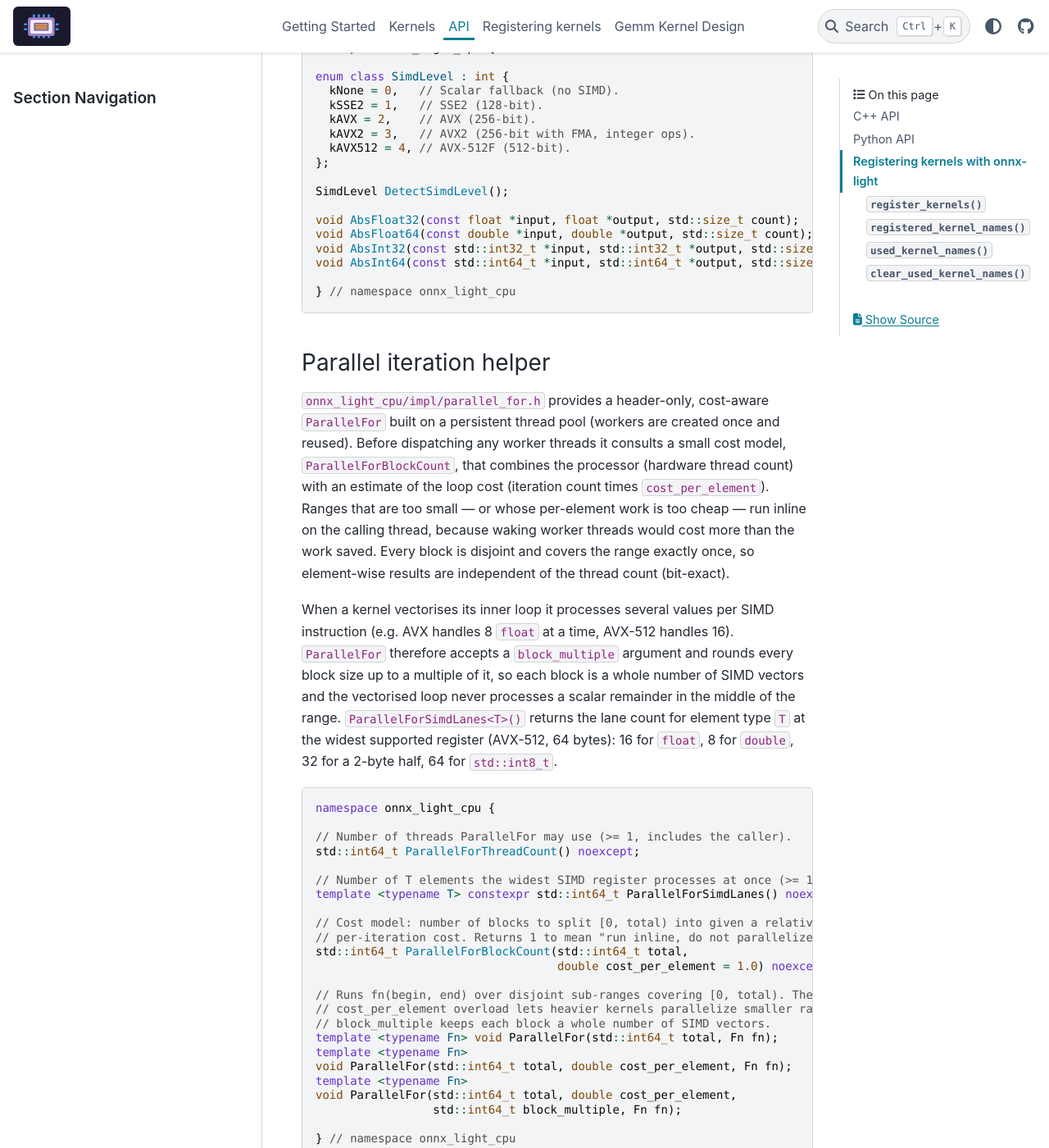
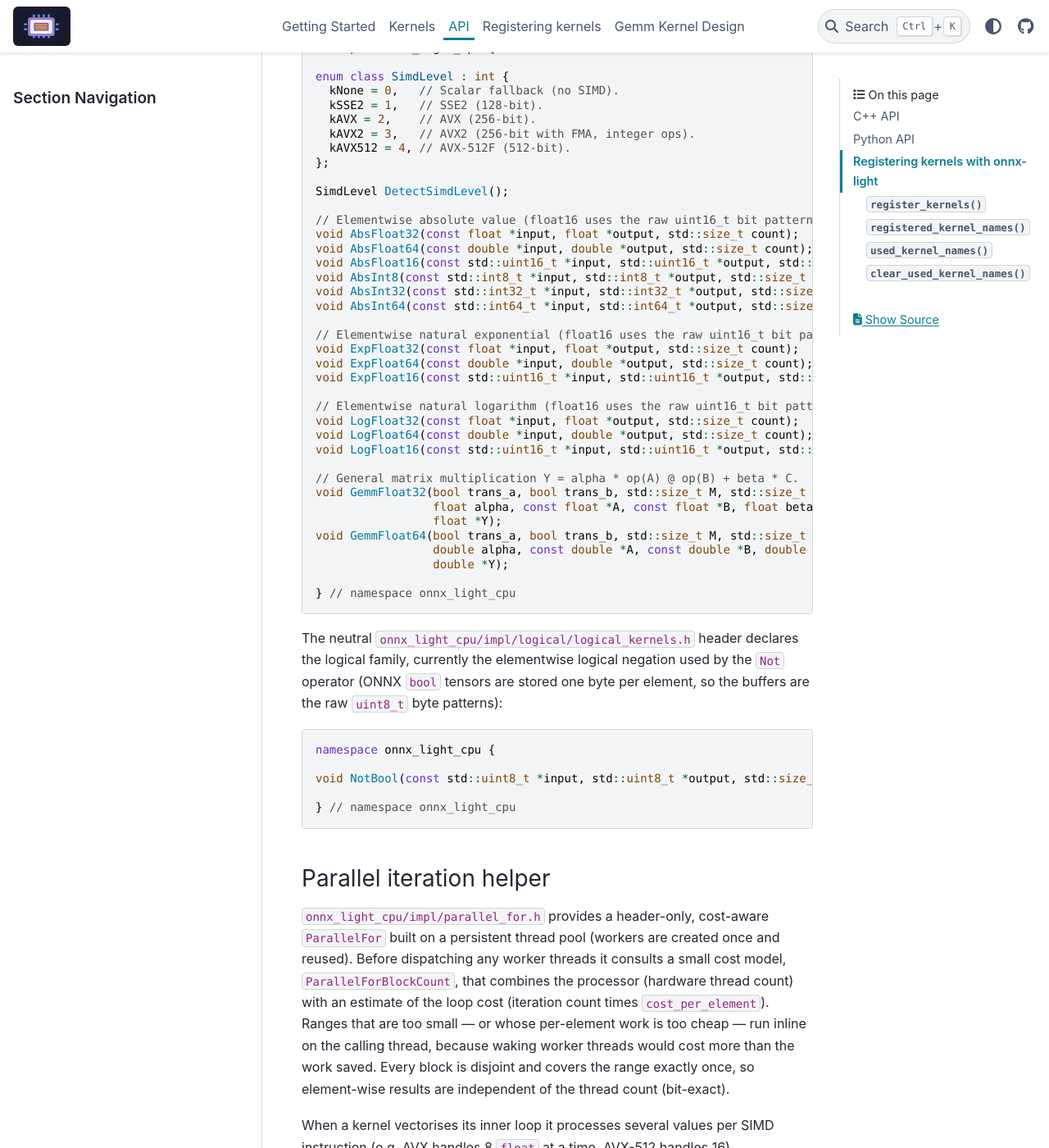
Before and after one commit to xadupre/onnx-light-cpu, a Sphinx documentation site: the page built from docs/api.rst, in a window 1280 px wide and 1400 px high, scrolled down 408 px. Shown: the whole window at 82% size. Built offline with Sphinx 7.4.7 and the PyData theme 0.15.4, drawn with Linux system fonts in a browser that asks for light colours; pages that are not in the unit, such as notebooks, are missing from menus.

Commit message:
Sync C++ API docs with current kernel headers
Co-authored-by: xadupre <22452781+xadupre@users.noreply.github.com>

```diff
--- a/docs/api.rst
+++ b/docs/api.rst
@@ -24,10 +24,44 @@ include. Every kernel dispatches at runtime to the best available SIMD path.
 
    SimdLevel DetectSimdLevel();
 
+   // Elementwise absolute value (float16 uses the raw uint16_t bit pattern).
    void AbsFloat32(const float *input, float *output, std::size_t count);
    void AbsFloat64(const double *input, double *output, std::size_t count);
+   void AbsFloat16(const std::uint16_t *input, std::uint16_t *output, std::size_t count);
+   void AbsInt8(const std::int8_t *input, std::int8_t *output, std::size_t count);
    void AbsInt32(const std::int32_t *input, std::int32_t *output, std::size_t count);
    void AbsInt64(const std::int64_t *input, std::int64_t *output, std::size_t count);
+
+   // Elementwise natural exponential (float16 uses the raw uint16_t bit pattern).
+   void ExpFloat32(const float *input, float *output, std::size_t count);
+   void ExpFloat64(const double *input, double *output, std::size_t count);
+   void ExpFloat16(const std::uint16_t *input, std::uint16_t *output, std::size_t count);
+
+   // Elementwise natural logarithm (float16 uses the raw uint16_t bit pattern).
+   void LogFloat32(const float *input, float *output, std::size_t count);
+   void LogFloat64(const double *input, double *output, std::size_t count);
+   void LogFloat16(const std::uint16_t *input, std::uint16_t *output, std::size_t count);
+
+   // General matrix multiplication Y = alpha * op(A) @ op(B) + beta * C.
+   void GemmFloat32(bool trans_a, bool trans_b, std::size_t M, std::size_t N, std::size_t K,
+                    float alpha, const float *A, const float *B, float beta, const float *C,
+                    float *Y);
+   void GemmFloat64(bool trans_a, bool trans_b, std::size_t M, std::size_t N, std::size_t K,
+                    double alpha, const double *A, const double *B, double beta, const double *C,
+                    double *Y);
+
+   } // namespace onnx_light_cpu
+
+The neutral ``onnx_light_cpu/impl/logical/logical_kernels.h`` header declares the
+logical family, currently the elementwise logical negation used by the ``Not``
+operator (ONNX ``bool`` tensors are stored one byte per element, so the buffers
+are the raw ``uint8_t`` byte patterns):
+
+.. code-block:: cpp
+
+   namespace onnx_light_cpu {
+
+   void NotBool(const std::uint8_t *input, std::uint8_t *output, std::size_t count);
 
    } // namespace onnx_light_cpu
 
```
